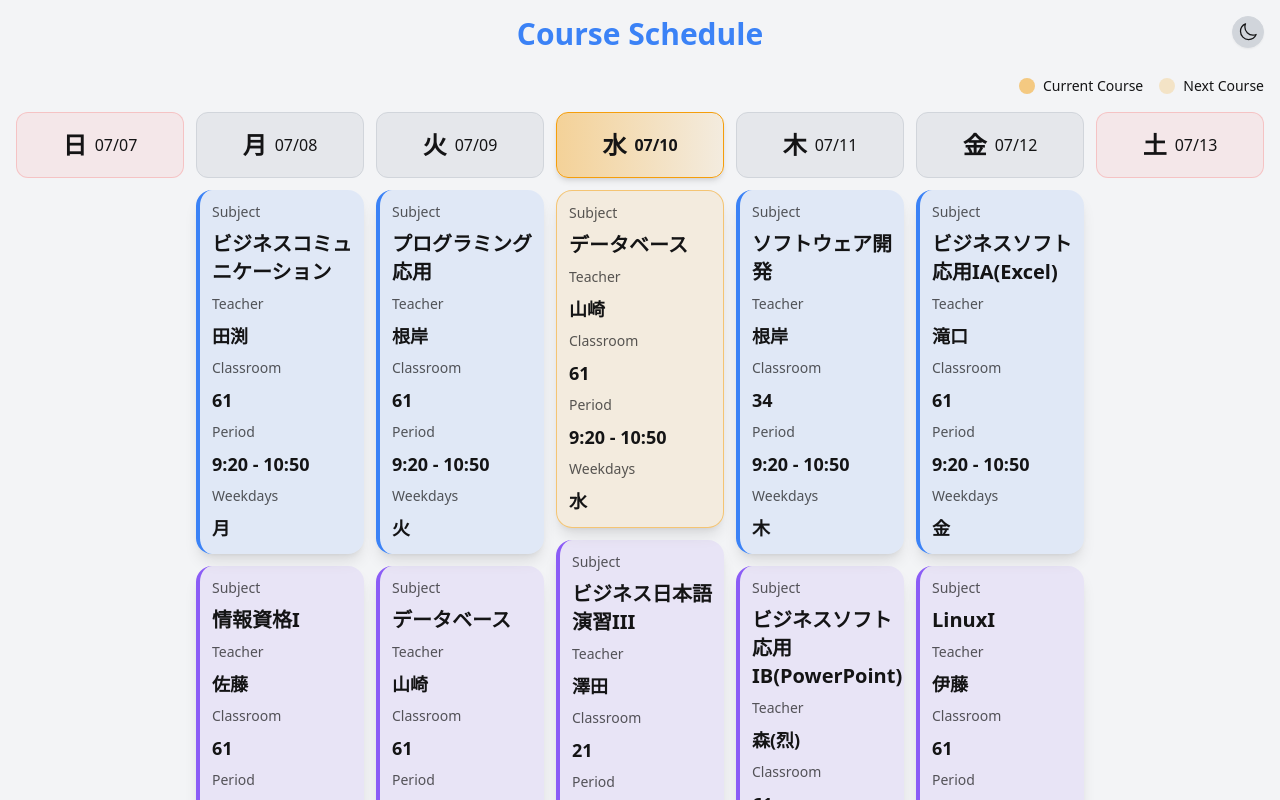
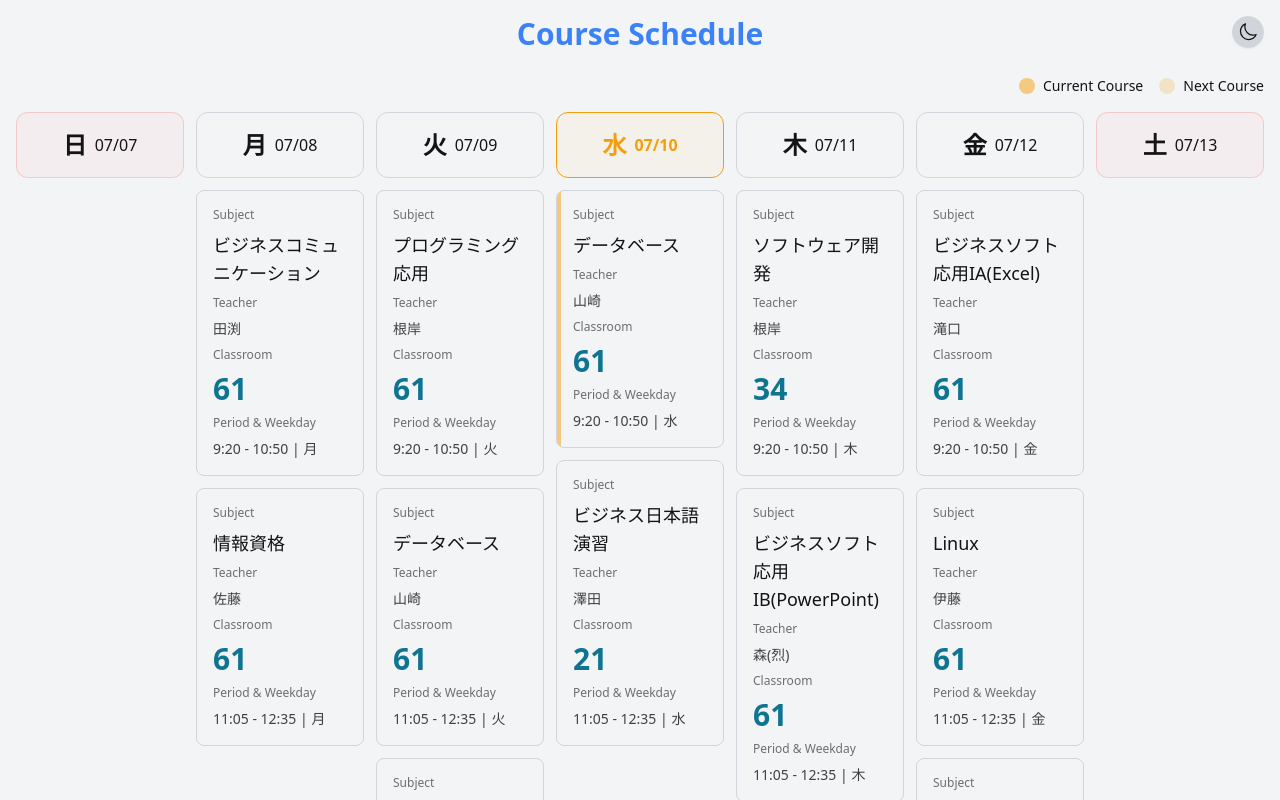
Before and after one commit to Ding-Fan/curriculum, a Next.js app: page / in a window 1280 px wide. Shown: the top 800 px of the page. Built offline with nearby package versions, Linux system fonts and the light colour scheme.

Commit message:
refactor: simplify styling logic and improve consistency in Course and Weekday components

```diff
--- a/app/CONSTANTS.tsx
+++ b/app/CONSTANTS.tsx
@@ -76,7 +76,7 @@ export const COURSES = [
   },
   {
     id: 5,
-    subject: "情報資格I",
+    subject: "情報資格",
     teacher: "佐藤",
     classroom: "61",
     period: 1,
@@ -92,7 +92,7 @@ export const COURSES = [
   },
   {
     id: 7,
-    subject: "ビジネス日本語演習III",
+    subject: "ビジネス日本語演習",
     teacher: "澤田",
     classroom: "21",
     period: 1,
@@ -108,7 +108,7 @@ export const COURSES = [
   },
   {
     id: 9,
-    subject: "LinuxI",
+    subject: "Linux",
     teacher: "伊藤",
     classroom: "61",
     period: 1,
@@ -132,7 +132,7 @@ export const COURSES = [
   },
   {
     id: 12,
-    subject: "スマートフォンアプリ開発I",
+    subject: "スマートフォンアプリ開発",
     teacher: "深田",
     classroom: "61",
     period: 2,
--- a/app/components/Course.tsx
+++ b/app/components/Course.tsx
@@ -39,22 +39,17 @@ const Course = React.forwardRef<HTMLDivElement, Props>((props: Props, ref) => {
   const [mergedClassName, setMergedClassName] = useState("");
 
   useEffect(() => {
+    // Reintroducing border with left status line
     setMergedClassName(
       twMerge(
-        "card shadow-lg overflow-hidden transition-all duration-300",
-        // Period-based color coding
-        period === 0 ? "bg-primary/10 hover:bg-primary/20 border-l-4 border-primary" : "",
-        period === 1 ? "bg-secondary/10 hover:bg-secondary/20 border-l-4 border-secondary" : "",
-        period === 2 ? "bg-success/10 hover:bg-success/20 border-l-4 border-success" : "",
-        // Status-based styling
-        isCurrentCourse ? "bg-gradient-to-r from-accent/30 to-accent/10 border border-accent shadow-accent/30" : "",
-        isNextCourse ? "bg-accent/10 border border-accent/50" : "",
+        "card border border-base-300 rounded-lg overflow-hidden transition-all duration-300 relative", // Re-added border
         className
       )
     );
+    // Status styling is still handled by the indicator line element below
 
     return () => {};
-  }, [className, period, isCurrentCourse, isNextCourse]);
+  }, [className]); // Dependencies simplified as status is handled separately
 
   const [completionPercentage, setCompletionPercentage] = useState(0);
 
@@ -74,43 +69,45 @@ const Course = React.forwardRef<HTMLDivElement, Props>((props: Props, ref) => {
     }
   }, [startProcessed, endProcessed, isCurrentCourse]);
 
-  // Get period-specific colors for progress bar
-  const getProgressBarColor = () => {
-    if (isCurrentCourse) {
-      return "bg-accent/50";
-    }
-    switch (period) {
-      case 0: return "bg-primary/30";
-      case 1: return "bg-secondary/30";
-      case 2: return "bg-success/30";
-      default: return "bg-accent/30";
-    }
-  };
+  // Progress bar remains for current course
+  const progressBarColor = isCurrentCourse ? "bg-accent" : "bg-transparent"; // Only show for current
+
+  // Determine status indicator color
+  const statusIndicatorColor = isCurrentCourse
+    ? "bg-accent"
+    : isNextCourse
+    ? "bg-accent/50"
+    : "bg-transparent";
 
   return (
     <div ref={ref} className={mergedClassName} {...rest}>
+      {/* Left Status Indicator Line */}
       <div
-        className={`absolute bottom-0 w-full ${getProgressBarColor()}`}
-        style={{ height: `${completionPercentage}%` }}
+        className={`absolute top-0 left-0 bottom-0 w-1 ${statusIndicatorColor} rounded-l-lg`}
       ></div>
-      {/* Restored font sizes, kept reduced padding, removed margins */}
-      <div className="card-body z-10 p-3">
-        <div className="text-sm text-base-content opacity-70">Subject</div>
-        <div className="text-xl font-bold text-base-content">{subject}</div>
 
-        <div className="text-sm text-base-content opacity-70">Teacher</div>
-        <div className="text-lg font-semibold text-base-content">{teacher}</div>
+      {/* Progress bar as a thin line at the bottom (only for current) */}
+      {isCurrentCourse && (
+        <div
+          className={`absolute bottom-0 left-0 h-1 bg-accent`} // Use accent color directly
+          style={{ width: `${completionPercentage}%` }}
+        ></div>
+      )}
+      {/* Adjusted padding for status line */}
+      <div className="card-body p-4 z-10"> {/* Adjusted pl */}
+        <div className="text-xs text-base-content/60">Subject</div> {/* Smaller label */}
+        <div className="text-lg font-medium text-base-content">{subject}</div>
 
-        <div className="text-sm text-base-content opacity-70">Classroom</div>
-        <div className="text-lg font-semibold text-base-content">{classroom}</div>
+        <div className="text-xs text-base-content/60">Teacher</div> {/* Smaller label */}
+        <div className="text-sm text-base-content/80">{teacher}</div>
 
-        <div className="text-sm text-base-content opacity-70">Period</div>
-        <div className="text-lg font-semibold text-base-content">
-          {startTime} - {endTime}
+        <div className="text-xs text-base-content/60">Classroom</div> {/* Smaller label */}
+        <div className="text-3xl font-semibold text-cyan-700">{classroom}</div> {/* Changed color to secondary */}
+
+        <div className="text-xs text-base-content/60">Period & Weekday</div> {/* Combined label */}
+        <div className="text-sm text-base-content/80"> {/* Kept original emphasis */}
+          {startTime} - {endTime} | {WEEKDAYS[weekdays].japanese}
         </div>
-
-        <div className="text-sm text-base-content opacity-70">Weekdays</div>
-        <div className="text-lg font-semibold text-base-content">{WEEKDAYS[weekdays].japanese}</div>
       </div>
     </div>
   );
--- a/app/components/Weekday.tsx
+++ b/app/components/Weekday.tsx
@@ -12,32 +12,37 @@ type Props = {
 const Weekday = ({ japanese, id }: Props) => {
   const isCurrentDay = dayjs().day() === id;
 
-  // Get weekday-specific styling
+  // Simplified weekday styling for consistency
   const getWeekdayStyle = () => {
-    // Weekend styling
-    if (id === 0 || id === 6) {
-      return isCurrentDay
-        ? "bg-gradient-to-r from-error/30 to-error/10 border border-error"
-        : "bg-error/10 border border-error/30";
+    const isWeekend = id === 0 || id === 6;
+
+    if (isCurrentDay) {
+      return isWeekend
+        ? "bg-error/5 border border-error" // Current weekend day
+        : "bg-accent/5 border border-accent"; // Current weekday
+    } else {
+      return isWeekend
+        ? "bg-error/5 border border-error/30" // Non-current weekend day
+        : "bg-base-100 border border-base-300"; // Regular weekday (matches Course card)
     }
+  };
 
-    // Weekday styling with gradient for current day
-    return isCurrentDay
-      ? "bg-gradient-to-r from-accent/40 to-accent/10 border border-accent shadow-md"
-      : "bg-base-200 border border-base-300";
-  };
+  // Determine text color based on current day and weekend status
+  const textColor = isCurrentDay
+    ? (id === 0 || id === 6 ? "text-error" : "text-accent")
+    : "text-base-content";
 
   return (
     <div
       className={twMerge(
-        "rounded-xl items-center justify-center p-4 flex gap-2 transition-all duration-300", // Removed md:w-60
+        "rounded-xl items-center justify-center p-4 flex gap-2 transition-all duration-300",
         getWeekdayStyle()
       )}
     >
-      <div className={`text-2xl font-bold ${isCurrentDay ? "text-accent-focus" : "text-base-content"}`}>
+      <div className={`text-2xl font-bold ${textColor}`}> {/* Simplified text color logic */}
         {japanese}
       </div>
-      <div className={`${isCurrentDay ? "font-semibold text-accent-focus" : "text-base-content"}`}>
+      <div className={`${isCurrentDay ? "font-semibold" : ""} ${textColor}`}> {/* Simplified text color logic */}
         {dayjs().day(id).format("MM/DD")}
       </div>
     </div>
```
Also changed, not shown: app/newFile.tsx (deleted).
